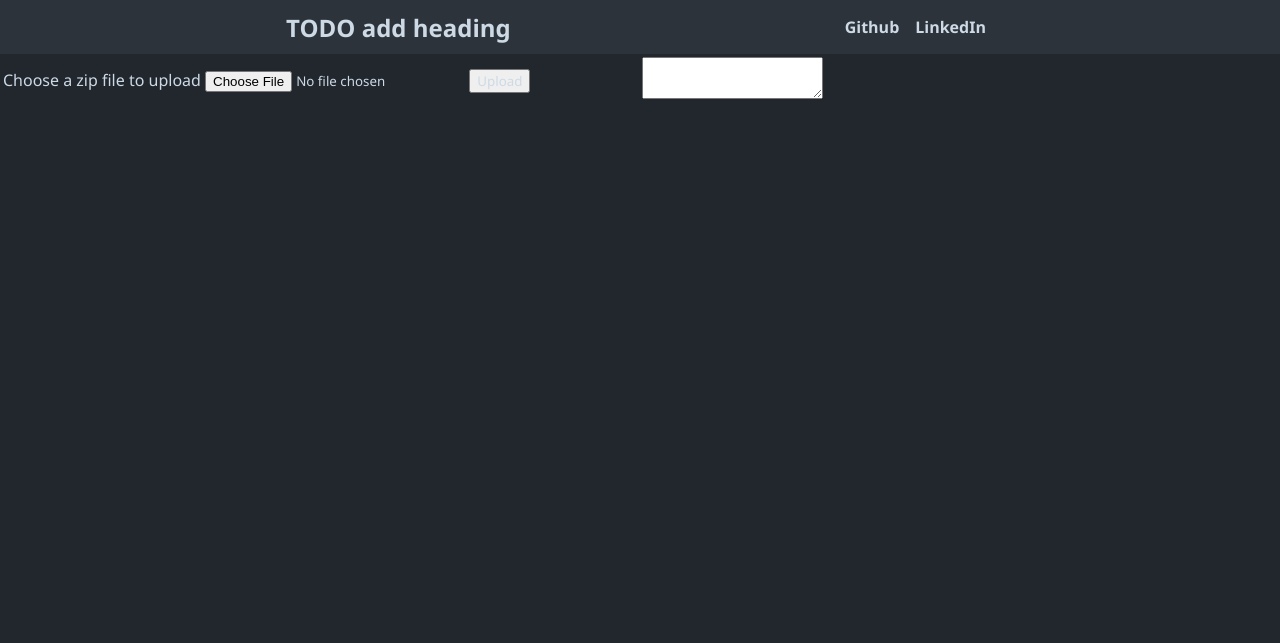
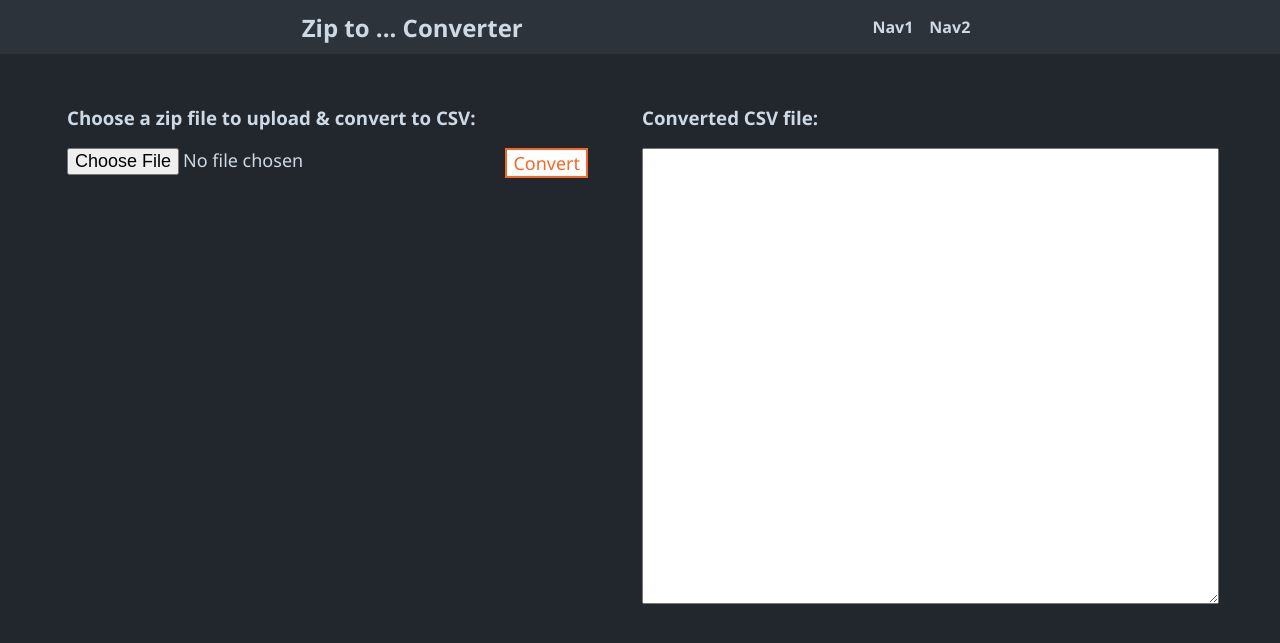
Before and after one commit to Gordss/web-project, a PHP site: page / in a window 1280 px wide. Shown: the top 643 px of the page. Run offline with PHP 8.4, Linux system fonts and the light colour scheme.

Commit message:
Fixing styles and adding csv file download option

```diff
--- a/index.html
+++ b/index.html
@@ -9,14 +9,14 @@
 </head>
 <body>
 <header id="main-header">
-    <a href=""><h1>TODO add heading</h1></a>
+    <a href=""><h1>Zip to ... Converter</h1></a>
     <nav>
         <ul id="navigation-list">
             <li>
-                <a href="https://github.com/Borislav-K" target="_blank">Github</a>
+                <a href="index.html">Nav1</a>
             </li>
             <li>
-                <a href="https://www.linkedin.com/in/borislav-karapanov-9284ab173/" target="_blank">LinkedIn</a>
+                <a href="index.html">Nav2</a>
             </li>
         </ul>
     </nav>
@@ -28,23 +28,22 @@
                 <section>
                     <form enctype="multipart/form-data">
                         <label>
-                            Choose a zip file to upload
-                            <input id="file-input" type="file" name="file">
+                            <h3>Choose a zip file to upload & convert to CSV:</h3>
                         </label>
-                        <button type="submit">Upload</button>
+                        <input id="file-input" type="file" name="file">
+                        <button id="file-input-btn" type="submit">Convert</button>
                     </form>
                 </section>
+
             </td>
             <td>
-        <textarea>
-
-        </textarea>
+                <h3 id="download-label">Converted CSV file:</h3>
+                <a id="download-csv"><h3 id="download-link-label"></h3></a>
+                <textarea>
+                </textarea>
             </td>
         </tr>
     </table>
-
-
 </main>
-
 </body>
 </html>
--- a/scripts/upload_archive.js
+++ b/scripts/upload_archive.js
@@ -5,19 +5,38 @@ window.addEventListener('DOMContentLoaded', () => {
 function uploadArchive(event) {
     event.preventDefault();
 
+    let zip =  getUploadedFile();
+    let zipName = zip['name'];
+
     const formData = new FormData();
-    formData.append('file', getUploadedFile());
+    formData.append('file', zip);
 
     fetch('upload.php', {
         method: 'POST',
         body: formData
     }).then(response => response.text())
         .then(text => {
-            console.log(text);
             document.querySelector('textarea').innerText = text;
+            createCsvDownloadLink(text, zipName);
         });
 }
 
 function getUploadedFile() {
     return document.getElementById('file-input').files[0];
 }
+
+function createCsvDownloadLink (csvContent, zipName){
+    let fileName = zipName.substring(0, zipName.length-3).concat("csv");
+
+    console.log(fileName);
+
+    var encodedUri = encodeURI(csvContent);
+    var link = document.getElementById("download-csv");
+    link.setAttribute("href", 'data:text/csv;charset=utf-8,' + encodedUri);
+    link.setAttribute("download", fileName);
+
+    document.getElementById("download-link-label").innerText = fileName;
+
+    link.style.display = "inline";
+
+}
--- a/styles/style.css
+++ b/styles/style.css
@@ -46,9 +46,68 @@ a:hover, h1:hover {
 }
 
 table {
-    width: 100%;
+    width: 90%;
+    margin-left: 5%;
 }
 
 td {
     width: 50%;
+    height: 500px;
+    vertical-align: top;
+    padding-top: 30px;
 }
+
+textarea {
+    width: 100%;
+    height: 90%;
+    overflow-y: scroll;
+    color: #22272E;
+}
+
+#file-input-btn {
+    color: #f76725;
+    background-color: white;
+    border-color: #f76725;
+    border-style: solid;
+    cursor: pointer;
+  }
+
+  #file-chosen{
+    margin-left: 0.3rem;
+    font-family: sans-serif;
+  }
+
+  #download-csv {
+      display: none;
+      float: right;
+      text-align: right;
+  }
+
+  #download-label {
+      display: inline;
+      float: left;
+  }
+
+  #download-link-label:hover {
+      color: #f76725;
+  }
+
+  #file-input-btn:hover {
+    color: white;
+    background-color: #f76725;
+  }
+
+  button {
+      font-size: large;
+      font-family: Segoe UI, Helvetica, Arial, sans-serif;
+  }
+
+  #file-input-btn {
+      display: inline;
+      float: right;
+      margin-right: 50px;
+  }
+
+  #file-input {
+      font-size: large;
+  }
```
Also changed, not shown: images/download-icon.png (added).
